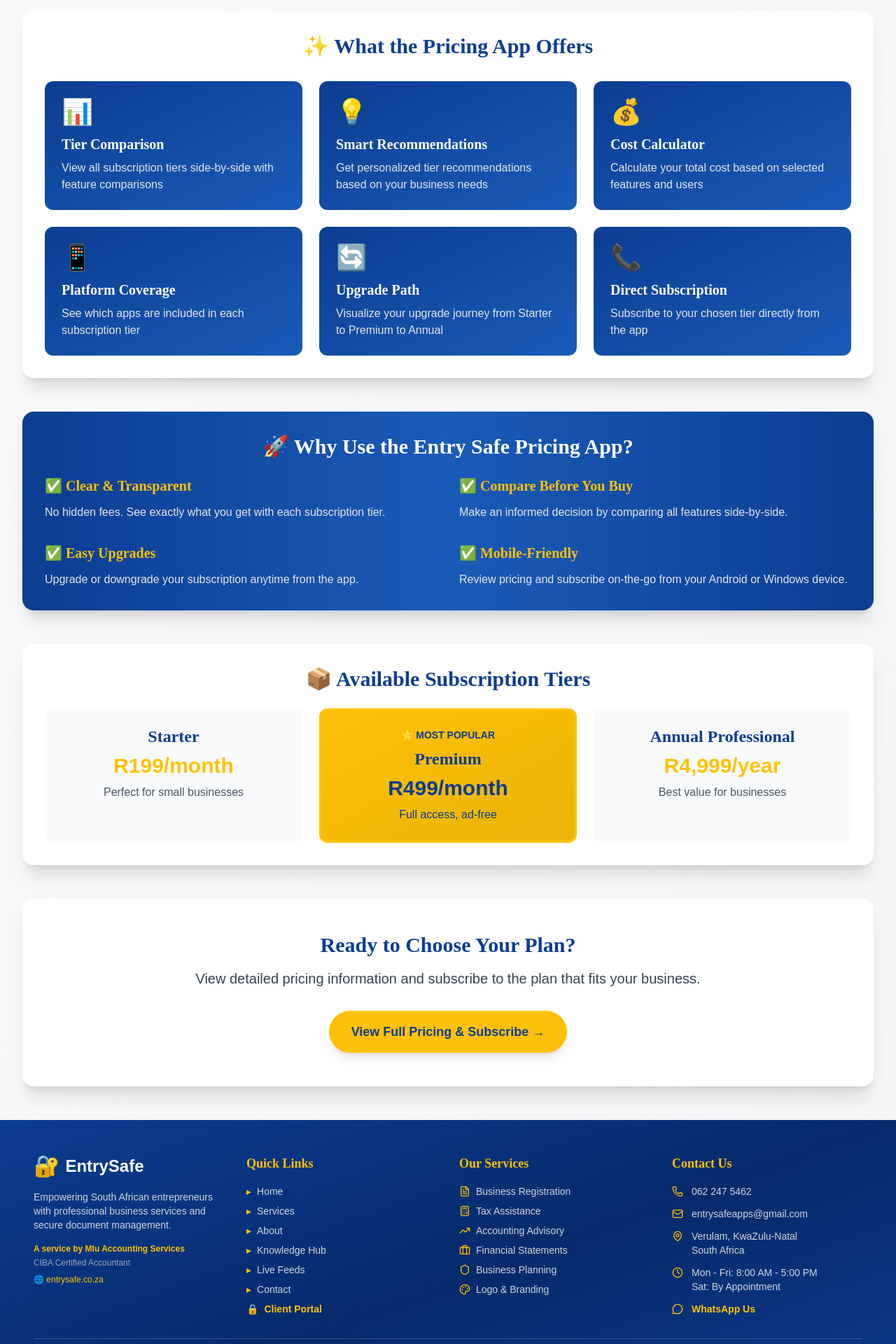
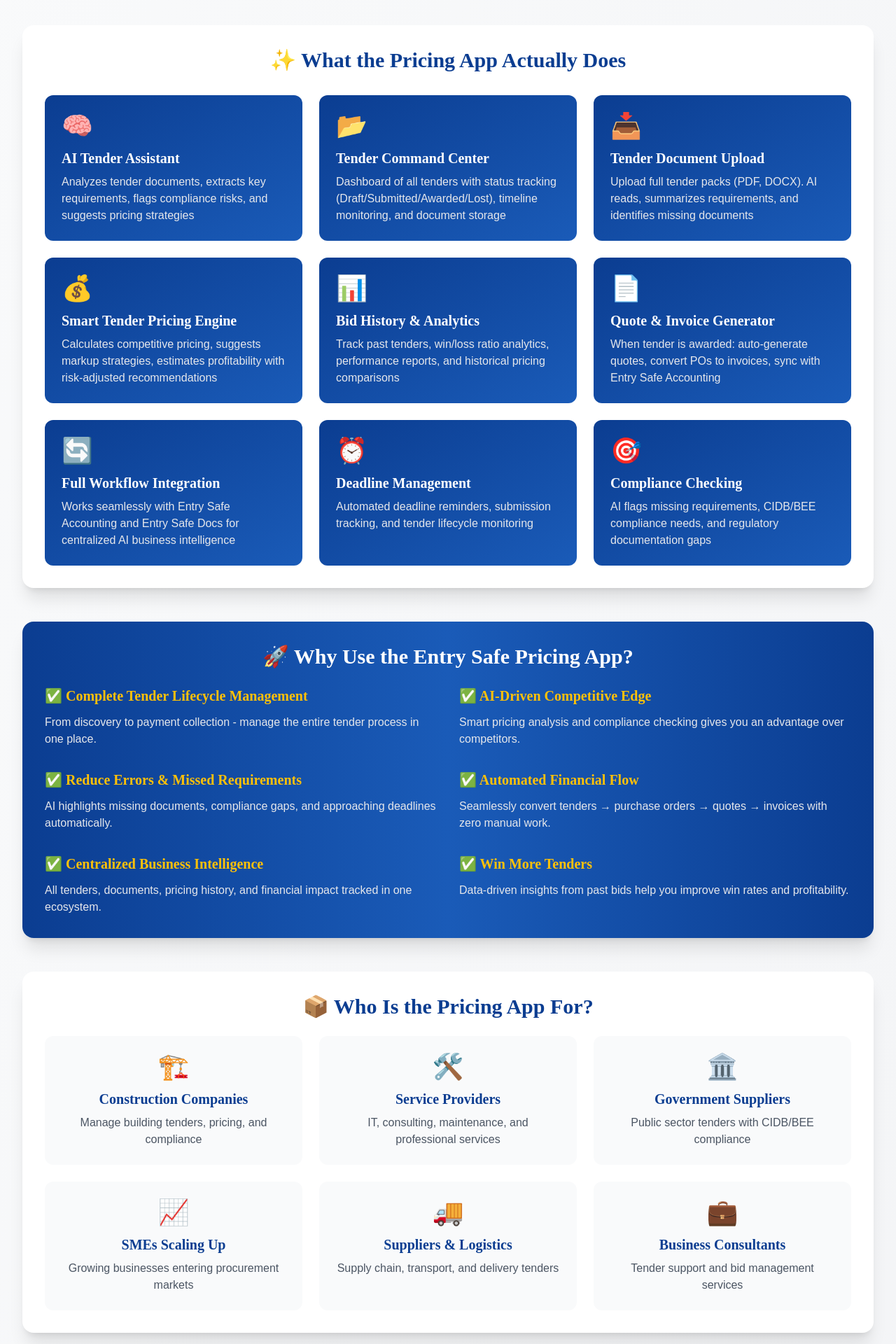
Before and after one commit to nejabobo-eng/entrysafe-website, a React (Vite) app in the folder entrysafe-frontend/: page /pricing-app in a window 1280 px wide. Shown: the part 540-2460 px from the top of the page at 70% size. Built offline with nearby package versions, Linux system fonts and the light colour scheme; no server answers.

Commit message:
Fix: Corrected Pricing App page - Changed from subscription pricing to AI Tender Management & Bid Pricing System. Added tender lifecycle features, compliance checking, and workflow integration.

```diff
--- a/entrysafe-frontend/src/pages/PricingApp.jsx
+++ b/entrysafe-frontend/src/pages/PricingApp.jsx
@@ -10,10 +10,13 @@
         {/* Hero Section */}
         <div className="text-center mb-16">
           <h1 className="text-5xl font-bold text-navy mb-6">
-            💰 Entry Safe Pricing - Pricing App
+            💰 Entry Safe Pricing App
           </h1>
+          <p className="text-2xl font-bold text-gold mb-4">
+            AI-Powered Tender Pricing & Bid Management System
+          </p>
           <p className="text-xl text-gray-700 max-w-3xl mx-auto">
-            The Entry Safe Pricing app helps you understand and compare subscription tiers for the Entry Safe ecosystem. Access detailed breakdowns of features, benefits, and costs.
+            Your intelligent tender management system. Find, prepare, price, submit, and manage tenders from start to finish with AI-powered assistance.
           </p>
         </div>
 
@@ -40,43 +43,61 @@
         {/* Key Features */}
         <div className="bg-white rounded-2xl shadow-xl p-8 mb-12">
           <h2 className="text-3xl font-bold text-navy mb-8 text-center">
-            ✨ What the Pricing App Offers
+            ✨ What the Pricing App Actually Does
           </h2>
           <div className="grid md:grid-cols-2 lg:grid-cols-3 gap-6">
             <div className="p-6 bg-gradient-to-br from-navy to-navy-light rounded-xl text-white">
-              <div className="text-4xl mb-3">📊</div>
-              <h3 className="text-xl font-bold mb-2">Tier Comparison</h3>
-              <p className="text-gray-200">View all subscription tiers side-by-side with feature comparisons</p>
+              <div className="text-4xl mb-3">🧠</div>
+              <h3 className="text-xl font-bold mb-2">AI Tender Assistant</h3>
+              <p className="text-gray-200">Analyzes tender documents, extracts key requirements, flags compliance risks, and suggests pricing strategies</p>
             </div>
 
             <div className="p-6 bg-gradient-to-br from-navy to-navy-light rounded-xl text-white">
-              <div className="text-4xl mb-3">💡</div>
-              <h3 className="text-xl font-bold mb-2">Smart Recommendations</h3>
-              <p className="text-gray-200">Get personalized tier recommendations based on your business needs</p>
+              <div className="text-4xl mb-3">📂</div>
+              <h3 className="text-xl font-bold mb-2">Tender Command Center</h3>
+              <p className="text-gray-200">Dashboard of all tenders with status tracking (Draft/Submitted/Awarded/Lost), timeline monitoring, and document storage</p>
+            </div>
+
+            <div className="p-6 bg-gradient-to-br from-navy to-navy-light rounded-xl text-white">
+              <div className="text-4xl mb-3">📥</div>
+              <h3 className="text-xl font-bold mb-2">Tender Document Upload</h3>
+              <p className="text-gray-200">Upload full tender packs (PDF, DOCX). AI reads, summarizes requirements, and identifies missing documents</p>
             </div>
 
             <div className="p-6 bg-gradient-to-br from-navy to-navy-light rounded-xl text-white">
               <div className="text-4xl mb-3">💰</div>
-              <h3 className="text-xl font-bold mb-2">Cost Calculator</h3>
-              <p className="text-gray-200">Calculate your total cost based on selected features and users</p>
+              <h3 className="text-xl font-bold mb-2">Smart Tender Pricing Engine</h3>
+              <p className="text-gray-200">Calculates competitive pricing, suggests markup strategies, estimates profitability with risk-adjusted recommendations</p>
             </div>
 
             <div className="p-6 bg-gradient-to-br from-navy to-navy-light rounded-xl text-white">
-              <div className="text-4xl mb-3">📱</div>
-              <h3 className="text-xl font-bold mb-2">Platform Coverage</h3>
-              <p className="text-gray-200">See which apps are included in each subscription tier</p>
+              <div className="text-4xl mb-3">📊</div>
+              <h3 className="text-xl font-bold mb-2">Bid History & Analytics</h3>
+              <p className="text-gray-200">Track past tenders, win/loss ratio analytics, performance reports, and historical pricing comparisons</p>
+            </div>
+
+            <div className="p-6 bg-gradient-to-br from-navy to-navy-light rounded-xl text-white">
+              <div className="text-4xl mb-3">📄</div>
+              <h3 className="text-xl font-bold mb-2">Quote & Invoice Generator</h3>
+              <p className="text-gray-200">When tender is awarded: auto-generate quotes, convert POs to invoices, sync with Entry Safe Accounting</p>
             </div>
 
             <div className="p-6 bg-gradient-to-br from-navy to-navy-light rounded-xl text-white">
               <div className="text-4xl mb-3">🔄</div>
-              <h3 className="text-xl font-bold mb-2">Upgrade Path</h3>
-              <p className="text-gray-200">Visualize your upgrade journey from Starter to Premium to Annual</p>
+              <h3 className="text-xl font-bold mb-2">Full Workflow Integration</h3>
+              <p className="text-gray-200">Works seamlessly with Entry Safe Accounting and Entry Safe Docs for centralized AI business intelligence</p>
             </div>
 
             <div className="p-6 bg-gradient-to-br from-navy to-navy-light rounded-xl text-white">
-              <div className="text-4xl mb-3">📞</div>
-              <h3 className="text-xl font-bold mb-2">Direct Subscription</h3>
-              <p className="text-gray-200">Subscribe to your chosen tier directly from the app</p>
+              <div className="text-4xl mb-3">⏰</div>
+              <h3 className="text-xl font-bold mb-2">Deadline Management</h3>
+              <p className="text-gray-200">Automated deadline reminders, submission tracking, and tender lifecycle monitoring</p>
+            </div>
+
+            <div className="p-6 bg-gradient-to-br from-navy to-navy-light rounded-xl text-white">
+              <div className="text-4xl mb-3">🎯</div>
+              <h3 className="text-xl font-bold mb-2">Compliance Checking</h3>
+              <p className="text-gray-200">AI flags missing requirements, CIDB/BEE compliance needs, and regulatory documentation gaps</p>
             </div>
           </div>
         </div>
@@ -88,70 +109,107 @@
           </h2>
           <div className="grid md:grid-cols-2 gap-8">
             <div>
-              <h3 className="text-xl font-bold mb-3 text-gold">✅ Clear & Transparent</h3>
+              <h3 className="text-xl font-bold mb-3 text-gold">✅ Complete Tender Lifecycle Management</h3>
               <p className="text-gray-200">
-                No hidden fees. See exactly what you get with each subscription tier.
+                From discovery to payment collection - manage the entire tender process in one place.
               </p>
             </div>
             <div>
-              <h3 className="text-xl font-bold mb-3 text-gold">✅ Compare Before You Buy</h3>
+              <h3 className="text-xl font-bold mb-3 text-gold">✅ AI-Driven Competitive Edge</h3>
               <p className="text-gray-200">
-                Make an informed decision by comparing all features side-by-side.
+                Smart pricing analysis and compliance checking gives you an advantage over competitors.
               </p>
             </div>
             <div>
-              <h3 className="text-xl font-bold mb-3 text-gold">✅ Easy Upgrades</h3>
+              <h3 className="text-xl font-bold mb-3 text-gold">✅ Reduce Errors & Missed Requirements</h3>
               <p className="text-gray-200">
-                Upgrade or downgrade your subscription anytime from the app.
+                AI highlights missing documents, compliance gaps, and approaching deadlines automatically.
               </p>
             </div>
             <div>
-              <h3 className="text-xl font-bold mb-3 text-gold">✅ Mobile-Friendly</h3>
+              <h3 className="text-xl font-bold mb-3 text-gold">✅ Automated Financial Flow</h3>
               <p className="text-gray-200">
-                Review pricing and subscribe on-the-go from your Android or Windows device.
+                Seamlessly convert tenders → purchase orders → quotes → invoices with zero manual work.
+              </p>
+            </div>
+            <div>
+              <h3 className="text-xl font-bold mb-3 text-gold">✅ Centralized Business Intelligence</h3>
+              <p className="text-gray-200">
+                All tenders, documents, pricing history, and financial impact tracked in one ecosystem.
+              </p>
+            </div>
+            <div>
+              <h3 className="text-xl font-bold mb-3 text-gold">✅ Win More Tenders</h3>
+              <p className="text-gray-200">
+                Data-driven insights from past bids help you improve win rates and profitability.
               </p>
             </div>
           </div>
         </div>
 
-        {/* Subscription Tiers Overview */}
+        {/* Who Is It For */}
         <div className="bg-white rounded-2xl shadow-xl p-8 mb-12">
           <h2 className="text-3xl font-bold text-navy mb-6 text-center">
-            📦 Available Subscription Tiers
+            📦 Who Is the Pricing App For?
           </h2>
-          <div className="grid md:grid-cols-3 gap-6">
+          <div className="grid md:grid-cols-2 lg:grid-cols-3 gap-6">
             <div className="p-6 bg-gray-50 rounded-xl text-center">
-              <h3 className="text-2xl font-bold text-navy mb-2">Starter</h3>
-              <p className="text-3xl font-bold text-gold mb-2">R199/month</p>
-              <p className="text-gray-600">Perfect for small businesses</p>
-            </div>
-            <div className="p-6 bg-gradient-to-br from-gold to-yellow-500 rounded-xl text-center border-4 border-gold">
-              <div className="text-sm font-bold text-navy mb-2">⭐ MOST POPULAR</div>
-              <h3 className="text-2xl font-bold text-navy mb-2">Premium</h3>
-              <p className="text-3xl font-bold text-navy mb-2">R499/month</p>
-              <p className="text-navy">Full access, ad-free</p>
+              <div className="text-4xl mb-3">🏗️</div>
+              <h3 className="text-xl font-bold text-navy mb-2">Construction Companies</h3>
+              <p className="text-gray-600">Manage building tenders, pricing, and compliance</p>
             </div>
             <div className="p-6 bg-gray-50 rounded-xl text-center">
-              <h3 className="text-2xl font-bold text-navy mb-2">Annual Professional</h3>
-              <p className="text-3xl font-bold text-gold mb-2">R4,999/year</p>
-              <p className="text-gray-600">Best value for businesses</p>
+              <div className="text-4xl mb-3">🛠️</div>
+              <h3 className="text-xl font-bold text-navy mb-2">Service Providers</h3>
+              <p className="text-gray-600">IT, consulting, maintenance, and professional services</p>
+            </div>
+            <div className="p-6 bg-gray-50 rounded-xl text-center">
+              <div className="text-4xl mb-3">🏛️</div>
+              <h3 className="text-xl font-bold text-navy mb-2">Government Suppliers</h3>
+              <p className="text-gray-600">Public sector tenders with CIDB/BEE compliance</p>
+            </div>
+            <div className="p-6 bg-gray-50 rounded-xl text-center">
+              <div className="text-4xl mb-3">📈</div>
+              <h3 className="text-xl font-bold text-navy mb-2">SMEs Scaling Up</h3>
+              <p className="text-gray-600">Growing businesses entering procurement markets</p>
+            </div>
+            <div className="p-6 bg-gray-50 rounded-xl text-center">
+              <div className="text-4xl mb-3">🚚</div>
+              <h3 className="text-xl font-bold text-navy mb-2">Suppliers & Logistics</h3>
+              <p className="text-gray-600">Supply chain, transport, and delivery tenders</p>
+            </div>
+            <div className="p-6 bg-gray-50 rounded-xl text-center">
+              <div className="text-4xl mb-3">💼</div>
+              <h3 className="text-xl font-bold text-navy mb-2">Business Consultants</h3>
+              <p className="text-gray-600">Tender support and bid management services</p>
             </div>
           </div>
+        </div>
+
+        {/* Integration Note */}
+        <div className="bg-gradient-to-r from-gold to-yellow-500 rounded-2xl shadow-xl p-8 mb-12 text-navy">
+          <h2 className="text-3xl font-bold mb-4 text-center">
+            🔗 Complete Business Ecosystem Integration
+          </h2>
+          <p className="text-lg text-center max-w-3xl mx-auto">
+            The Pricing App integrates seamlessly with <strong>Entry Safe Accounting</strong> and <strong>Entry Safe Docs</strong> to create a complete business management ecosystem.
+            From tender discovery to invoice payment, everything is connected.
+          </p>
         </div>
 
         {/* CTA Section */}
         <div className="bg-white rounded-2xl shadow-xl p-12 text-center">
           <h2 className="text-3xl font-bold text-navy mb-4">
-            Ready to Choose Your Plan?
+            Ready to Win More Tenders?
           </h2>
           <p className="text-xl text-gray-700 mb-8">
-            View detailed pricing information and subscribe to the plan that fits your business.
+            Transform your tender management with AI-powered intelligence and automated workflows.
           </p>
           <a
             href="/apps"
             className="inline-block bg-gold hover:bg-gold-dark text-navy font-bold py-4 px-8 rounded-full text-lg shadow-lg transition-all hover:scale-105"
           >
-            View Full Pricing & Subscribe →
+            Explore Subscription Plans →
           </a>
         </div>
       </div>
```
